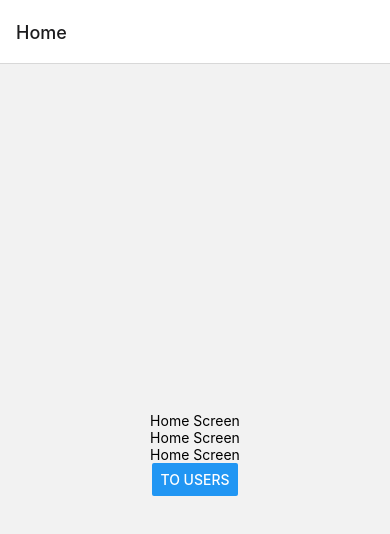
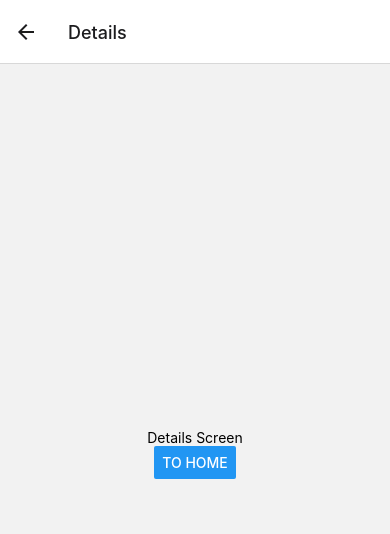
Before and after one commit to Barash777/RN-lesson-3, a React Native app: screen /Details in a window 390 px wide. Shown: the top 534 px of the page. Built offline with nearby package versions, Linux system fonts and the light colour scheme.

Commit message:
feat: add DetailsScreen

```diff
--- a/src/screens/Main.tsx
+++ b/src/screens/Main.tsx
@@ -24,6 +24,19 @@
     return (
         <View style={{flex: 1, alignItems: 'center', justifyContent: 'center'}}>
             <Text>Users Screen</Text>
+            <Button title={'To Details'} onPress={() => {
+                navigation.navigate('Details')
+            }}/>
+        </View>
+    );
+}
+
+function DetailsScreen() {
+    const navigation = useNavigation()
+
+    return (
+        <View style={{flex: 1, alignItems: 'center', justifyContent: 'center'}}>
+            <Text>Details Screen</Text>
             <Button title={'To Home'} onPress={() => {
                 navigation.navigate('Home')
             }}/>
@@ -36,9 +49,12 @@
 export const Main = () => {
     return (
         <View style={styles.container}>
-            <Stack.Navigator>
+            <Stack.Navigator
+                // initialRouteName={'Users'}
+            >
                 <Stack.Screen name={'Home'} component={HomeScreen}/>
                 <Stack.Screen name={'Users'} component={UsersScreen}/>
+                <Stack.Screen name={'Details'} component={DetailsScreen}/>
             </Stack.Navigator>
         </View>
     );
```
